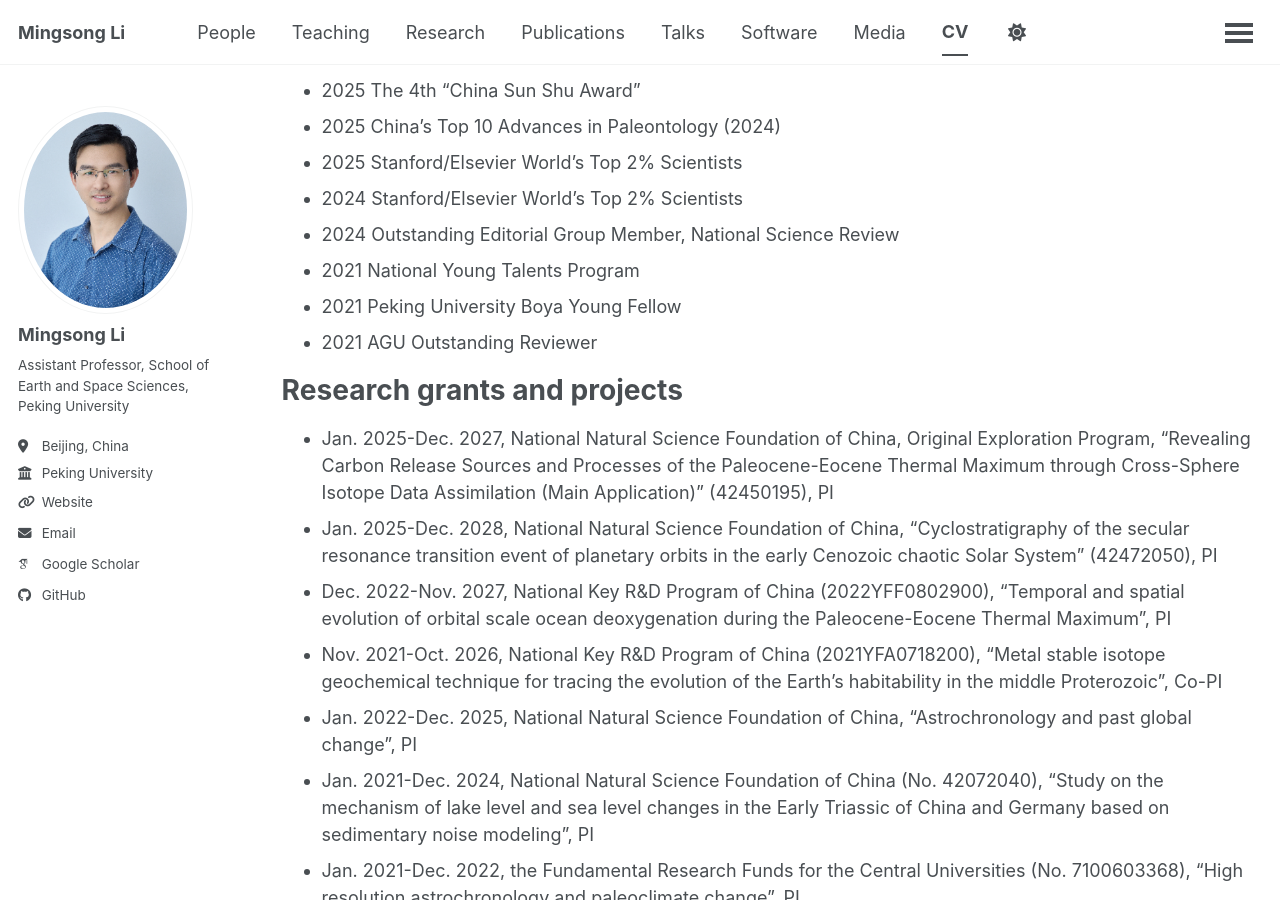
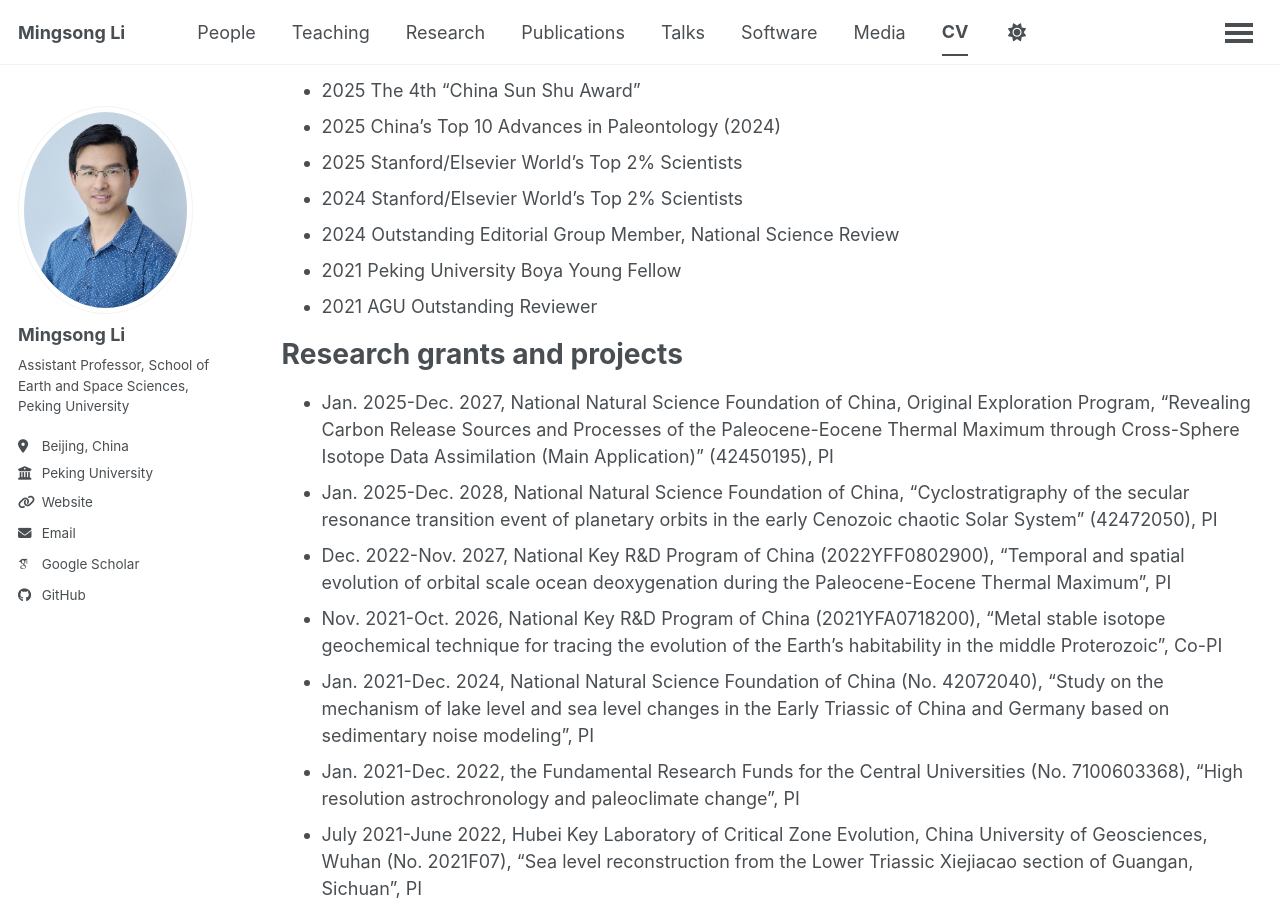
Before and after one commit to mingsongli/liweb, a Jekyll site: the page built from _pages/cv.md, in a window 1280 px wide and 900 px high, scrolled down 770 px. Built offline with Jekyll 4.4.1, drawn with Linux system fonts in a browser that asks for light colours; some web fonts are replaced; a script that is not in the unit is left out.

Commit message:
Update CV download to v2 and remove two entries

```diff
--- a/_pages/cv.md
+++ b/_pages/cv.md
@@ -37,7 +37,6 @@
 * 2025 Stanford/Elsevier World's Top 2% Scientists
 * 2024 Stanford/Elsevier World's Top 2% Scientists
 * 2024 Outstanding Editorial Group Member, National Science Review
-* 2021 National Young Talents Program
 * 2021 Peking University Boya Young Fellow
 * 2021 AGU Outstanding Reviewer
 
@@ -47,7 +46,6 @@
 * Jan. 2025-Dec. 2028, National Natural Science Foundation of China, "Cyclostratigraphy of the secular resonance transition event of planetary orbits in the early Cenozoic chaotic Solar System" (42472050), PI
 * Dec. 2022-Nov. 2027, National Key R&D Program of China (2022YFF0802900), "Temporal and spatial evolution of orbital scale ocean deoxygenation during the Paleocene-Eocene Thermal Maximum", PI
 * Nov. 2021-Oct. 2026, National Key R&D Program of China (2021YFA0718200), "Metal stable isotope geochemical technique for tracing the evolution of the Earth's habitability in the middle Proterozoic", Co-PI
-* Jan. 2022-Dec. 2025, National Natural Science Foundation of China, "Astrochronology and past global change", PI
 * Jan. 2021-Dec. 2024, National Natural Science Foundation of China (No. 42072040), "Study on the mechanism of lake level and sea level changes in the Early Triassic of China and Germany based on sedimentary noise modeling", PI
 * Jan. 2021-Dec. 2022, the Fundamental Research Funds for the Central Universities (No. 7100603368), "High resolution astrochronology and paleoclimate change", PI
 * July 2021-June 2022, Hubei Key Laboratory of Critical Zone Evolution, China University of Geosciences, Wuhan (No. 2021F07), "Sea level reconstruction from the Lower Triassic Xiejiacao section of Guangan, Sichuan", PI
```
Also changed, not shown: 1 other file.
